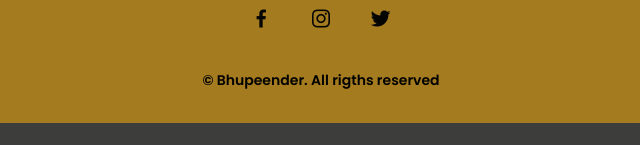
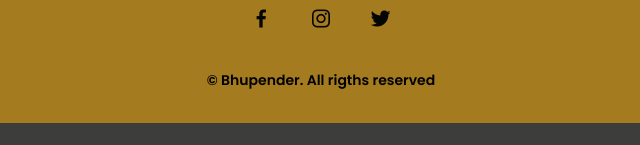
Before and after one commit to blackpearls0985/portfolio, a plain HTML site: page index.html in a window 1280 px wide. Shown: the part 3171-3316 px from the top of the page, 319-959 px from the left. Drawn offline with nearby package versions, Linux system fonts and the light colour scheme.

Commit message:
Update index.html

```diff
--- a/index.html
+++ b/index.html
@@ -191,7 +191,7 @@
                 <a href="#" class="footer__icon"><i class='bx bxl-instagram' ></i></a>
                 <a href="#" class="footer__icon"><i class='bx bxl-twitter' ></i></a>
             </div>
-            <p class="footer__copy">&#169; Bhupeender. All rigths reserved</p>
+            <p class="footer__copy">&#169; Bhupender. All rigths reserved</p>
         </footer>
 
 
```
